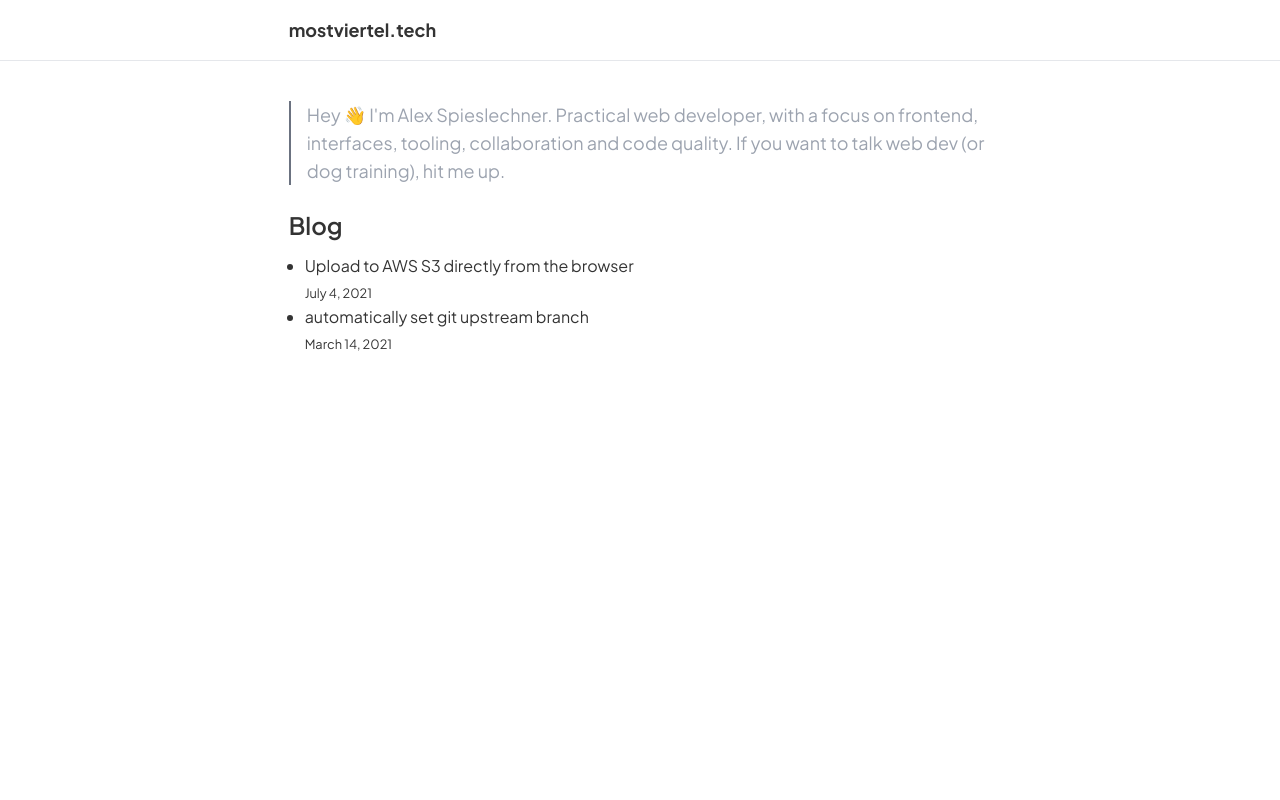
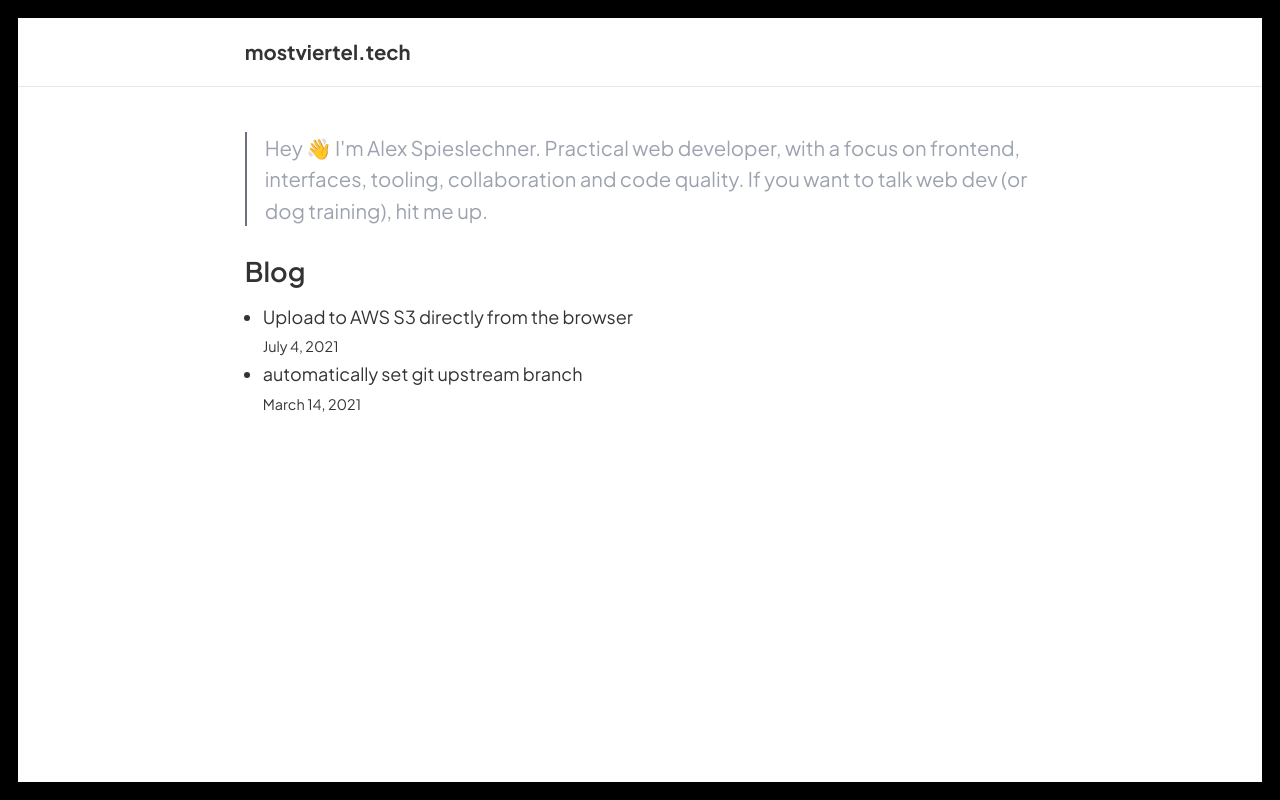
Before and after one commit to kitsunekyo/mostviertel.tech, a Next.js app: page / in a window 1280 px wide. Built offline with nearby package versions, Linux system fonts and the light colour scheme.

Commit message:
feat: add outline wrapper

```diff
--- a/styles/global.css
+++ b/styles/global.css
@@ -4,15 +4,47 @@
 @tailwind components;
 @tailwind utilities;
 
+:root {
+  --outline-size: 1rem;
+  --outline-color: #000;
+}
+
+div#__next {
+  min-height: calc(100vh - 2rem);
+  background-color: hsl(0, 100%, 100%);
+}
+
+body:after,
+body:before {
+  content: "";
+  will-change: top left;
+  backface-visibility: hidden;
+  position: fixed;
+  left: 0;
+  width: 100%;
+  height: var(--outline-size);
+  background: var(--outline-color);
+  z-index: 20000;
+}
+
+body:after {
+  bottom: 0;
+}
+
+body:before {
+  top: 0;
+}
+
 html {
-  font-size: calc(1 * 100%);
+  font-size: calc(1.125 * 100%);
 }
 
 body {
+  padding: 1rem;
   font-family: "PlusJakartaSans", sans-serif;
   line-height: 1.6;
+  background-color: var(--outline-color);
   color: #333;
-  background-color: #fff;
   -webkit-font-smoothing: antialiased;
   -moz-osx-font-smoothing: grayscale;
 }
```
